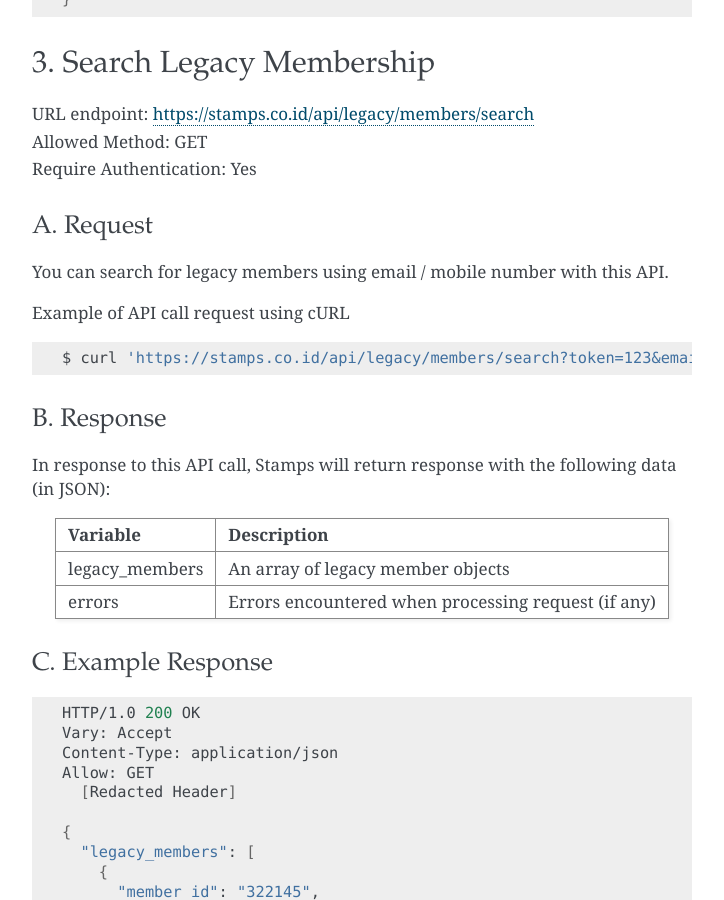
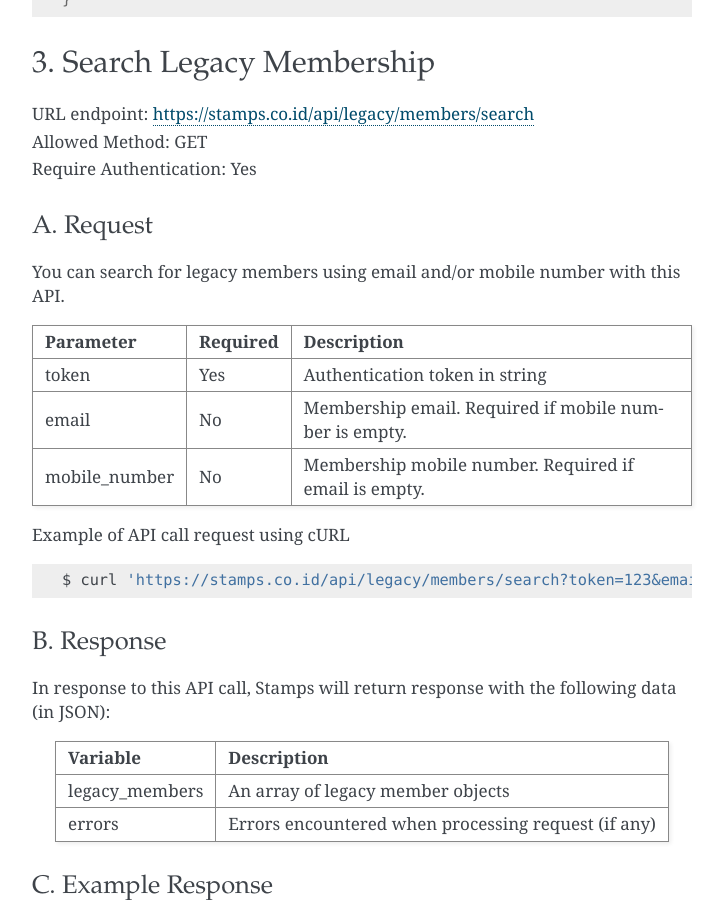
Before and after one commit to ui/stamps-api-docs, a Sphinx documentation site: the page built from source/legacy_members_api.rst, in a window 1280 px wide and 900 px high, scrolled down 2703 px. Shown: the whole window, without its empty margins (388-1112 px from the left). Built offline with Sphinx 7.4.7, drawn with Linux system fonts in a browser that asks for light colours.

Commit message:
Update legacy member API search doc (#112)

```diff
--- a/source/legacy_members_api.rst
+++ b/source/legacy_members_api.rst
@@ -145,22 +145,22 @@ C. Example Response
 
 A. Request
 -----------------------------
-You can search for legacy members using email / mobile number with this API.
+You can search for legacy members using email and/or mobile number with this API.
 
-============     =========== =========================
+=============== =========== =========================
 Parameter        Required    Description
-============     =========== =========================
+=============== =========== =========================
 token            Yes         Authentication token in string
 email            No          Membership email. Required if mobile number is empty.
 mobile_number    No          Membership mobile number. Required if email is empty.
-============     =========== =========================
+=============== =========== =========================
 
 
 Example of API call request using cURL
 
 .. code-block :: bash
 
-    $ curl 'https://stamps.co.id/api/legacy/members/search?token=123&email=test@stamps.co.id'
+    $ curl 'https://stamps.co.id/api/legacy/members/search?token=123&email=test@stamps.co.id&mobile_number=+6285123123123'
 
 
 B. Response
```
